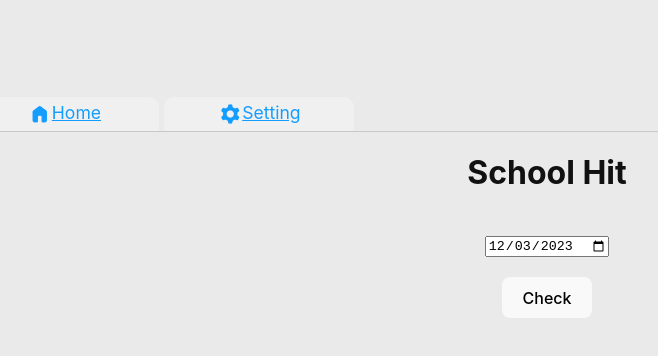
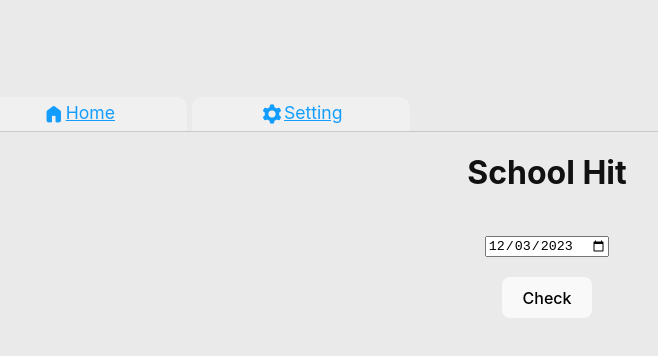
Before and after one commit to e6nlaq/school-hits, a React (Vite) app: page / in a window 1280 px wide. Shown: the top 356 px of the page, without its empty margins (93-751 px from the left). Built offline with nearby package versions, Linux system fonts and the light colour scheme.

Commit message:
💄 スマホでもいい感じに

```diff
--- a/src/css/App.css
+++ b/src/css/App.css
@@ -32,7 +32,7 @@ ul.tab-menu-base li {
 	background: rgb(240, 240, 240);
 	border-radius: 10px 10px 0 0;
 	height: 100%;
-	width: 180px;
+	width: 18%;
 	font-size: 1.1rem;
 	text-align: center;
 }
```
